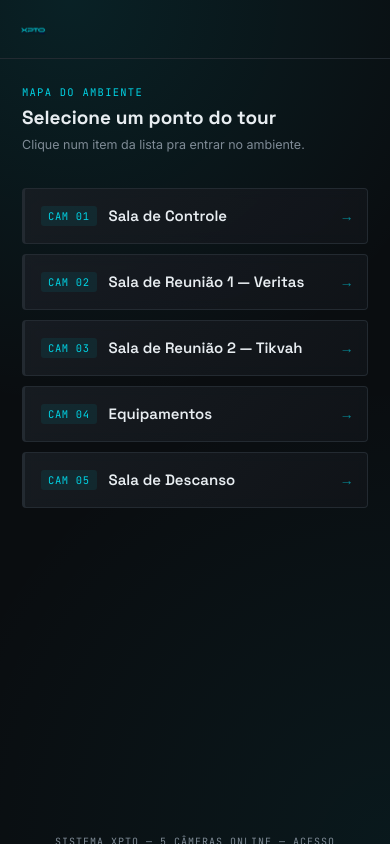
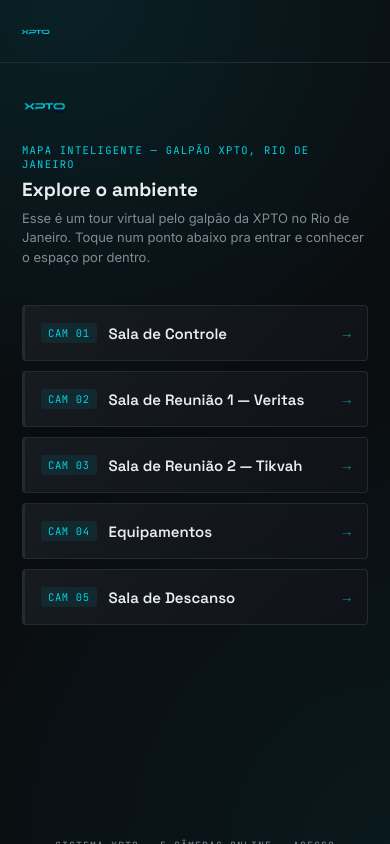
Before and after one commit to marcusforster13/xpto-tour-virtual, a plain HTML site: page index.html in a window 390 px wide. Drawn offline with Linux system fonts and the light colour scheme.

Commit message:
destaca logo e adiciona texto explicativo do mapa no mobile

```diff
--- a/index.html
+++ b/index.html
@@ -30,9 +30,10 @@
 
     <aside class="hub-panel">
       <div class="hub-panel-header">
-        <span class="hub-eyebrow">MAPA DO AMBIENTE</span>
-        <h2 class="hub-title">Selecione um ponto do tour</h2>
-        <p class="hub-hint">Clique num item da lista pra entrar no ambiente.</p>
+        <img class="hub-logo" src="assets/logo.png" alt="XPTO Inc.">
+        <span class="hub-eyebrow">MAPA INTELIGENTE — GALPÃO XPTO, RIO DE JANEIRO</span>
+        <h2 class="hub-title">Explore o ambiente</h2>
+        <p class="hub-hint">Esse é um tour virtual pelo galpão da XPTO no Rio de Janeiro. Toque num ponto abaixo pra entrar e conhecer o espaço por dentro.</p>
       </div>
       <ul class="hub-list" id="hub-list">
         <!-- itens gerados via JS a partir de ROOMS em script.js -->
--- a/style.css
+++ b/style.css
@@ -122,6 +122,10 @@ button{ font-family: inherit; cursor: pointer; }
 }
 
 .hub-panel-header{ margin-bottom: 18px; }
+
+.hub-logo{
+  display: none; /* só aparece no mobile, ver media query abaixo */
+}
 
 .hub-eyebrow{
   display: block;
@@ -389,7 +393,7 @@ button{ font-family: inherit; cursor: pointer; }
     gap: 10px;
     border-bottom: 1px solid var(--panel-line);
   }
-  .brand-logo{ height: 22px; }
+  .brand-logo{ height: 26px; }
   .brand-sub{ display: none; }
   .topbar-clock{ font-size: 11px; }
 
@@ -405,10 +409,22 @@ button{ font-family: inherit; cursor: pointer; }
 
   .hub-panel::before{ display: none; }
 
-  .hub-panel-header{ margin-bottom: 18px; }
+  .hub-panel-header{ margin-bottom: 20px; }
+
+  .hub-logo{
+    display: block;
+    height: 38px;
+    width: auto;
+    margin-bottom: 16px;
+  }
+
   .hub-eyebrow{ font-size: 10.5px; }
   .hub-title{ font-size: 22px; }
-  .hub-hint{ font-size: 12.5px; }
+  .hub-hint{
+    font-size: 13px;
+    line-height: 1.5;
+    color: var(--text-muted);
+  }
 
   .hub-list{
     gap: 10px;
```
